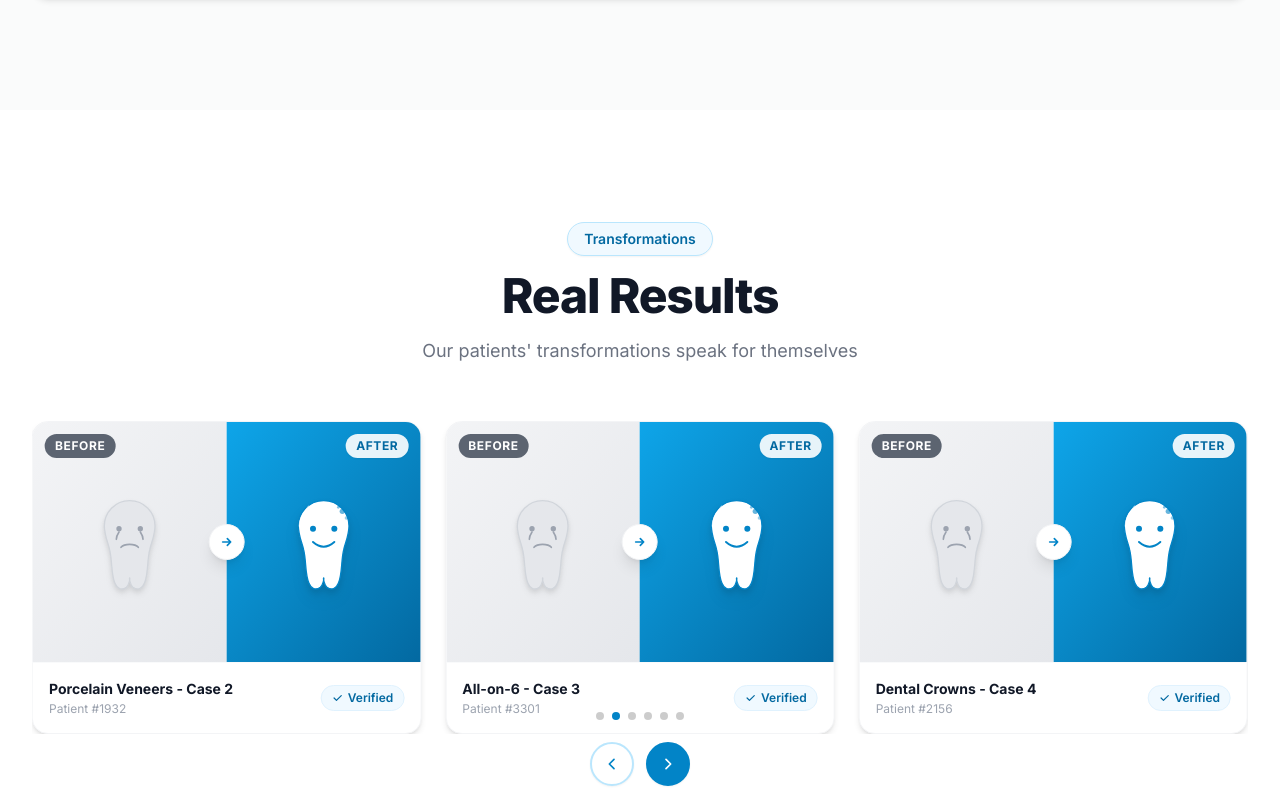
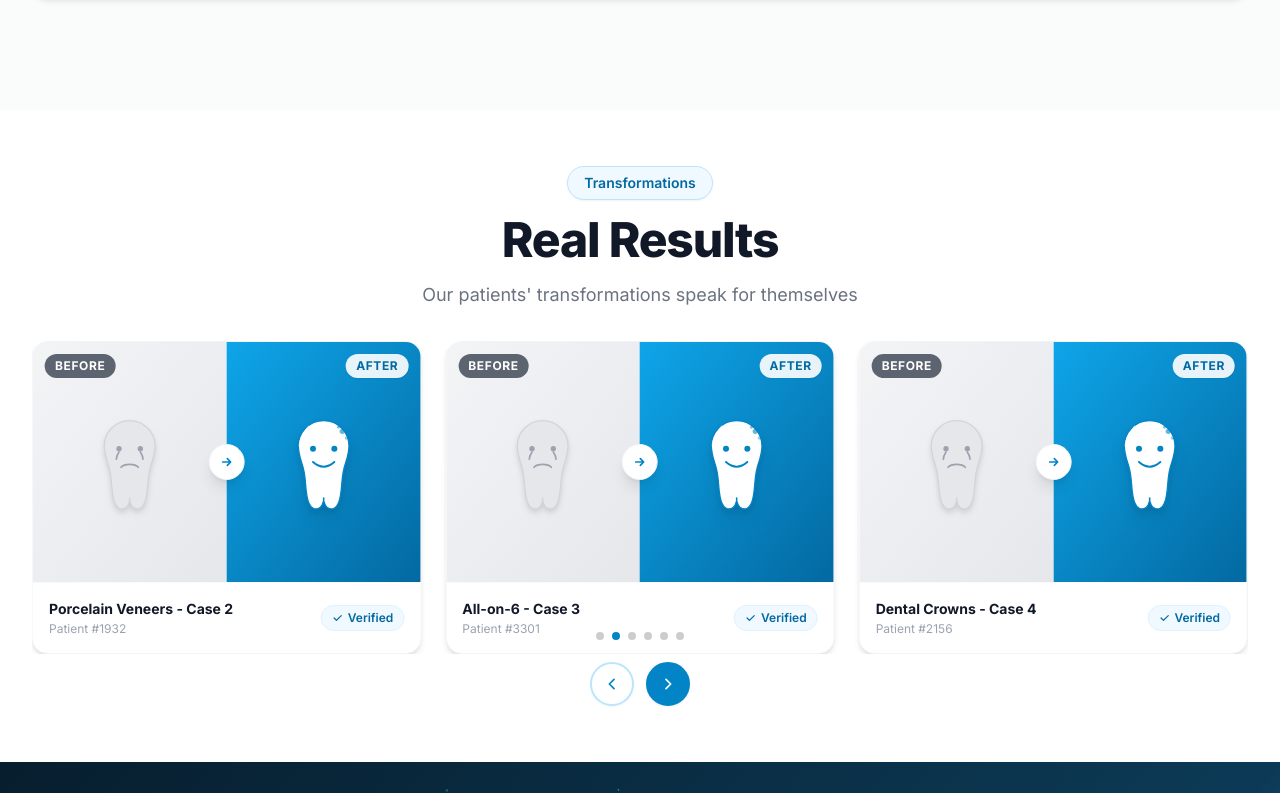
Before and after one commit to ardit2701/dental-albania, a Next.js app: page /en in a window 1280 px wide. Shown: the part 1805-2598 px from the top of the page. Built offline with nearby package versions, Linux system fonts and the light colour scheme.

Commit message:
Reduce excessive whitespace in BeforeAfter section

```diff
--- a/src/components/home/BeforeAfter.tsx
+++ b/src/components/home/BeforeAfter.tsx
@@ -60,10 +60,10 @@ export default function BeforeAfter() {
   }));
 
   return (
-    <section id="results" className="py-20 lg:py-28 bg-white overflow-hidden">
+    <section id="results" className="py-10 lg:py-14 bg-white overflow-hidden">
       <div className="max-w-7xl mx-auto px-4 sm:px-6 lg:px-8">
         {/* Header */}
-        <div className="text-center mb-14 reveal">
+        <div className="text-center mb-8 reveal">
           <div className="inline-flex items-center gap-2 bg-sky-50 border border-sky-200 text-sky-700 px-4 py-1.5 rounded-full text-sm font-semibold mb-4 shadow-sm">
             {t('badge')}
           </div>
```
